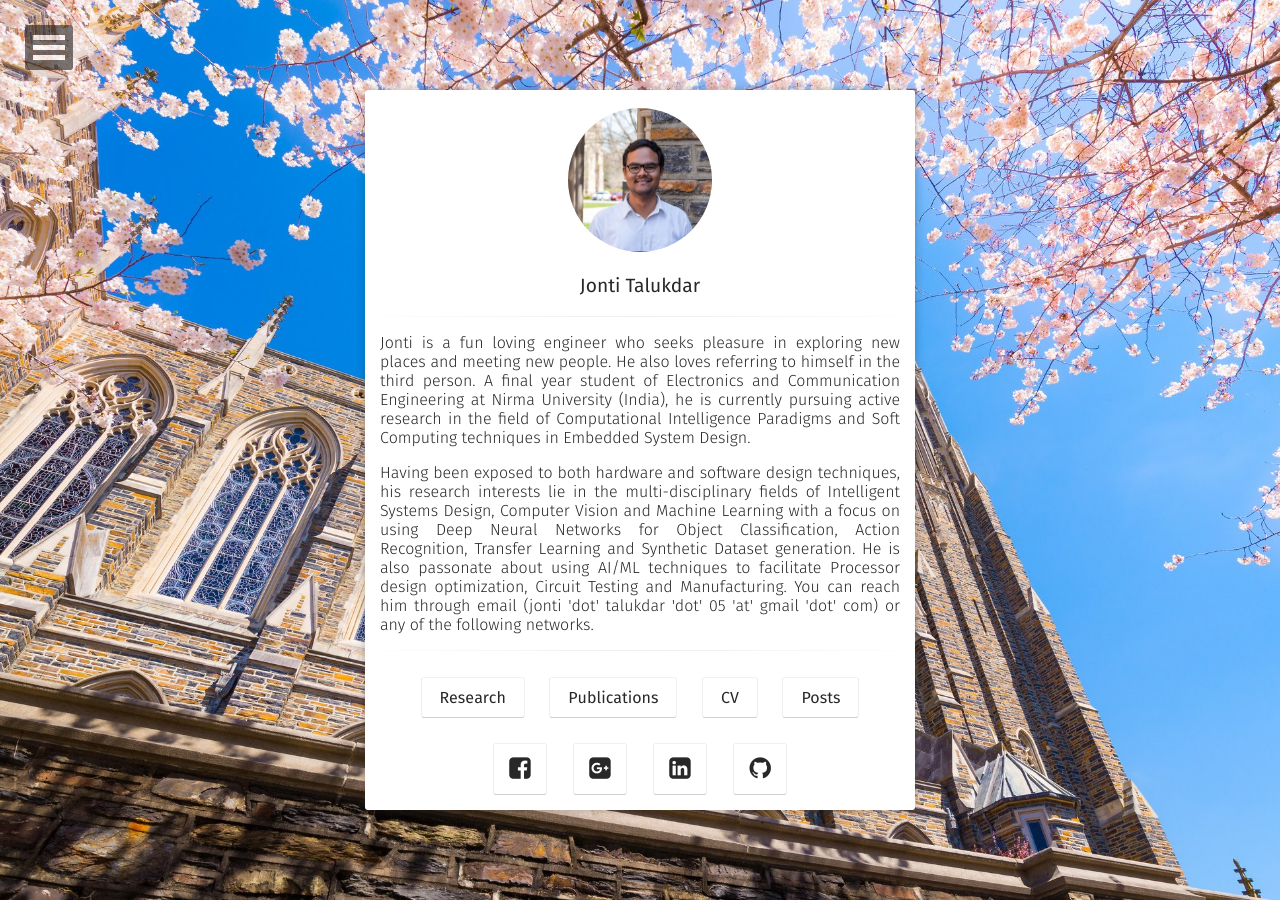
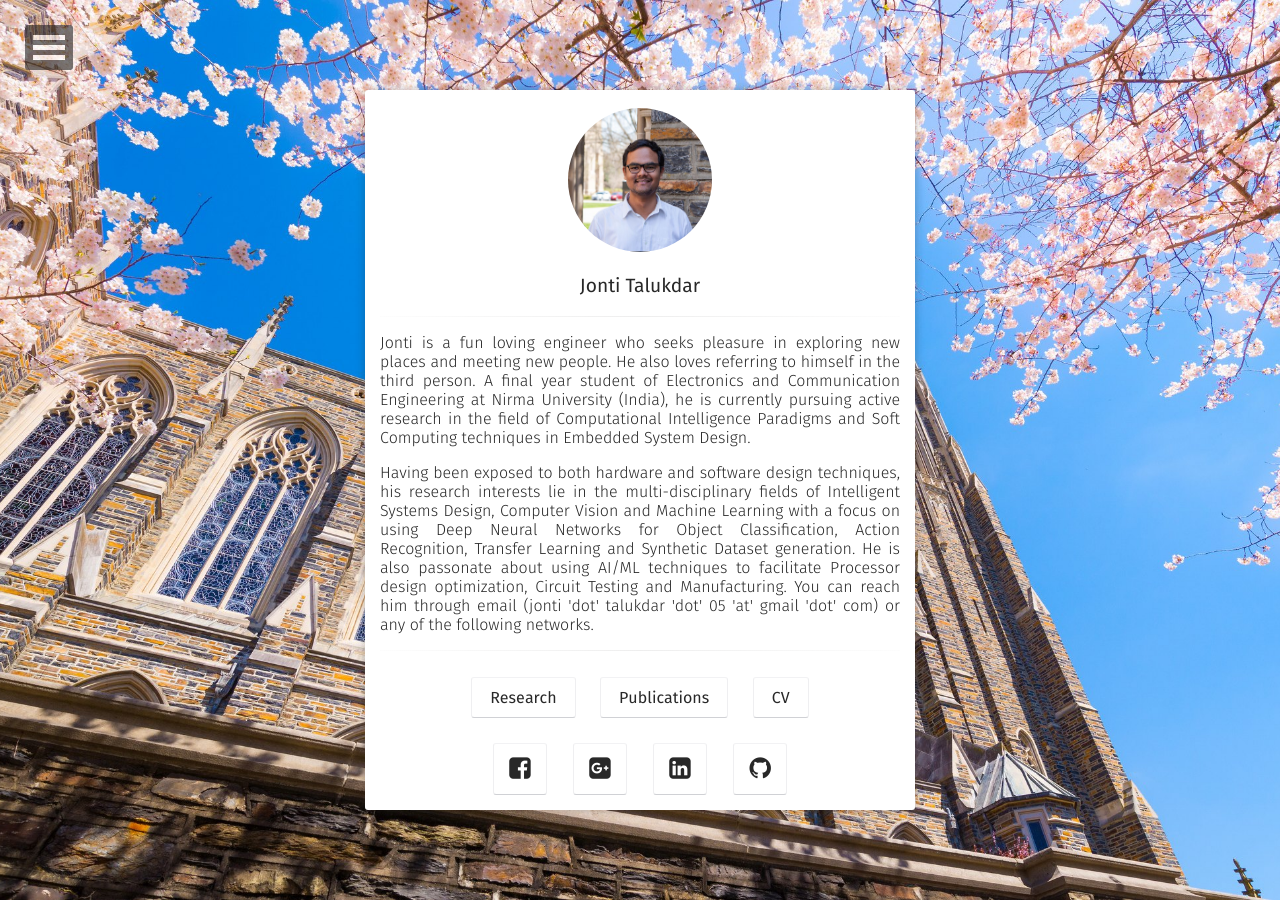
Before and after one commit to jontitalukdar/jontitalukdar.github.io_x, a Jekyll site: the page built from index.html, in a window 1280 px wide. Built offline with Jekyll 4.4.1, drawn with Linux system fonts in a browser that asks for light colours; some web fonts are replaced.

Commit message:
Update home.html

```diff
--- a/_layouts/home.html
+++ b/_layouts/home.html
@@ -44,9 +44,9 @@ layout: compress
                          <a class="btn zoombtn" href="{{ site.url }}/assets/resume_duke_jonti.pdf" target="_blank">
                              <b>CV</b>
                          </a>
-                         <a class="btn zoombtn" href="{{ site.url }}/posts">
+                    <!--     <a class="btn zoombtn" href="{{ site.url }}/posts">
                              <b>Posts</b>
-                         </a>
+                         </a>    --!>
                  </h3>
                  {% include social-links.html %}
             </div>
```
